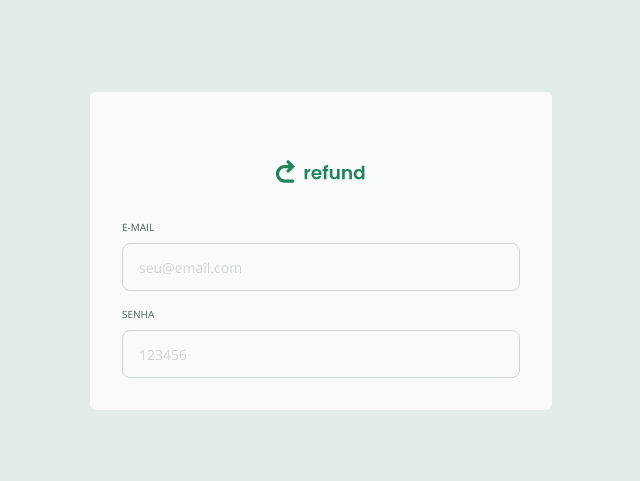
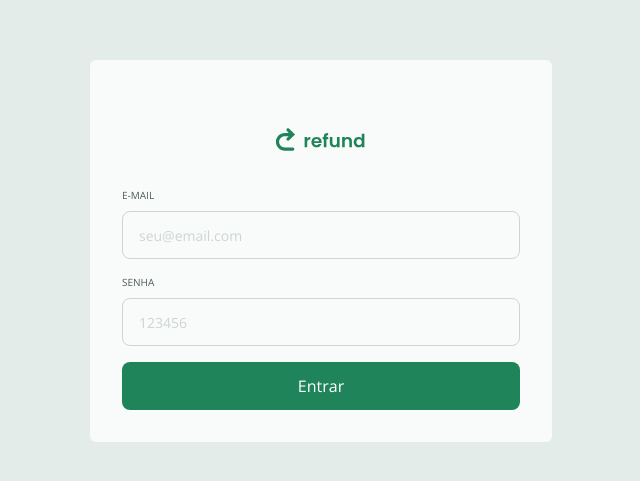
Before and after one commit to macedocmateus/refund-2.0-frontend, a React (Vite) app: page / in a window 1280 px wide. Shown: the part 149-630 px from the top of the page, without its empty margins (319-959 px from the left). Built offline with nearby package versions, Linux system fonts and the light colour scheme.

Commit message:
add signIn button

```diff
--- /dev/null
+++ b/src/components/Button.tsx
@@ -0,0 +1,21 @@
+type Props = React.ComponentProps<"button"> & {
+    isLoading?: boolean;
+};
+
+export function Button({
+    children,
+    isLoading,
+    type = "button",
+    ...rest
+}: Props) {
+    return (
+        <button
+            type={type}
+            disabled={isLoading}
+            {...rest}
+            className="flex items-center justify-center bg-green-100 rounded-lg text-white cursor-pointer hover:bg-green-200 transition ease-linear disabled:opacity-50 disabled:cursor-progress h-12"
+        >
+            {children}
+        </button>
+    );
+}
--- a/src/components/Input.tsx
+++ b/src/components/Input.tsx
@@ -2,7 +2,7 @@ type Props = React.ComponentProps<"input"> & {
     legend?: string;
 };
 
-export function Input({ legend, ...rest }: Props) {
+export function Input({ legend, type = "text", ...rest }: Props) {
     return (
         <fieldset className="flex flex-1 max-h-20 text-gray-200 focus-within:text-green-100">
             {legend && (
@@ -11,7 +11,7 @@ export function Input({ legend, ...rest }: Props) {
                 </legend>
             )}
             <input
-                type="text"
+                type={type}
                 className="w-full h-12 rounded-lg border border-gray-300 px-4 text-sm text-gray-100 bg-transparent outline-none focus:border-2 focus:border-green-100 placeholder-gray-300"
                 {...rest}
             />
--- a/src/pages/SignIn.tsx
+++ b/src/pages/SignIn.tsx
@@ -1,4 +1,5 @@
 import { Input } from "../components/Input";
+import { Button } from "../components/Button";
 
 export function SignIn() {
     return (
@@ -16,6 +17,8 @@ export function SignIn() {
                 type="password"
                 placeholder="123456"
             ></Input>
+
+            <Button>Entrar</Button>
         </form>
     );
 }
```
